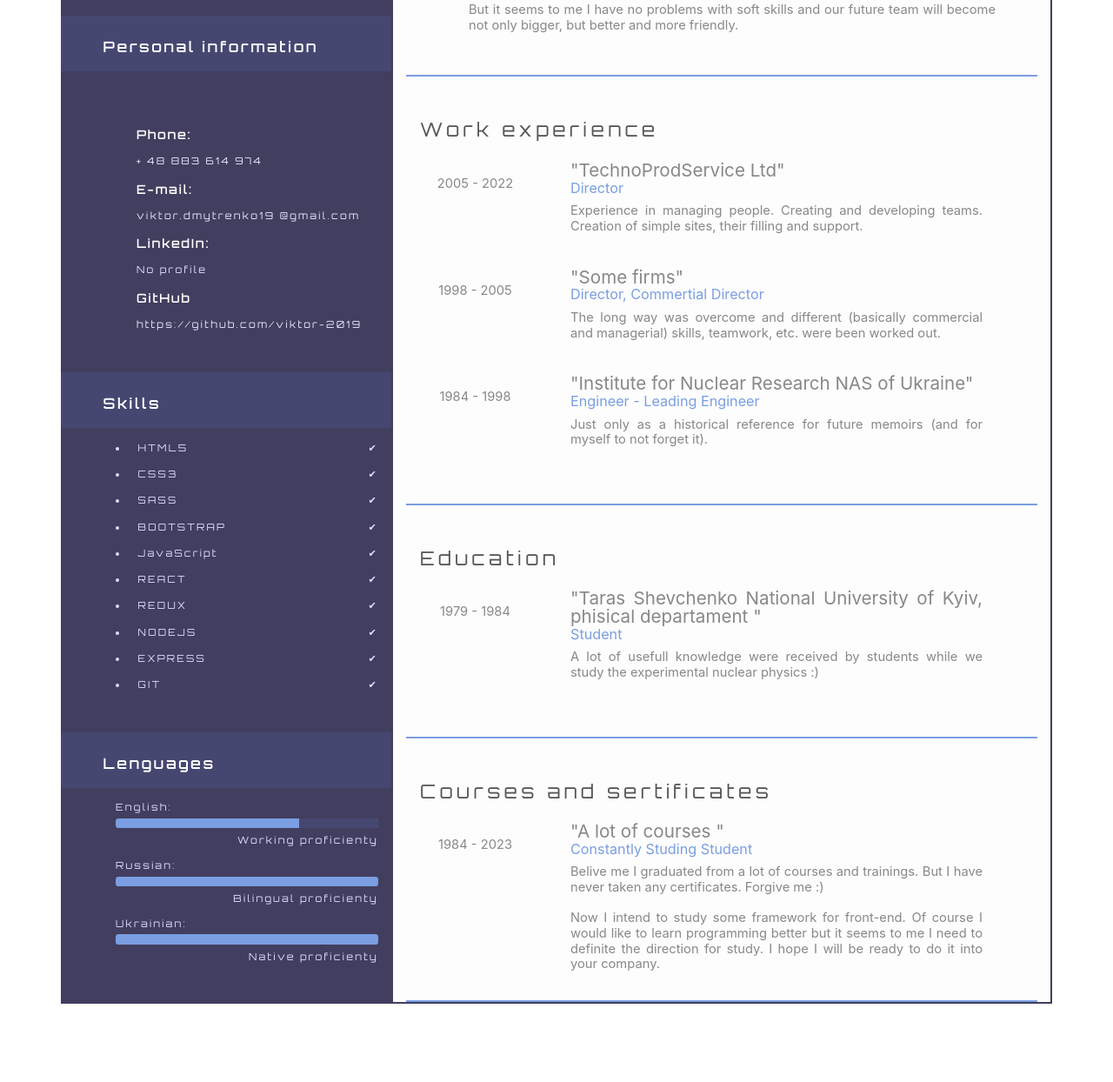
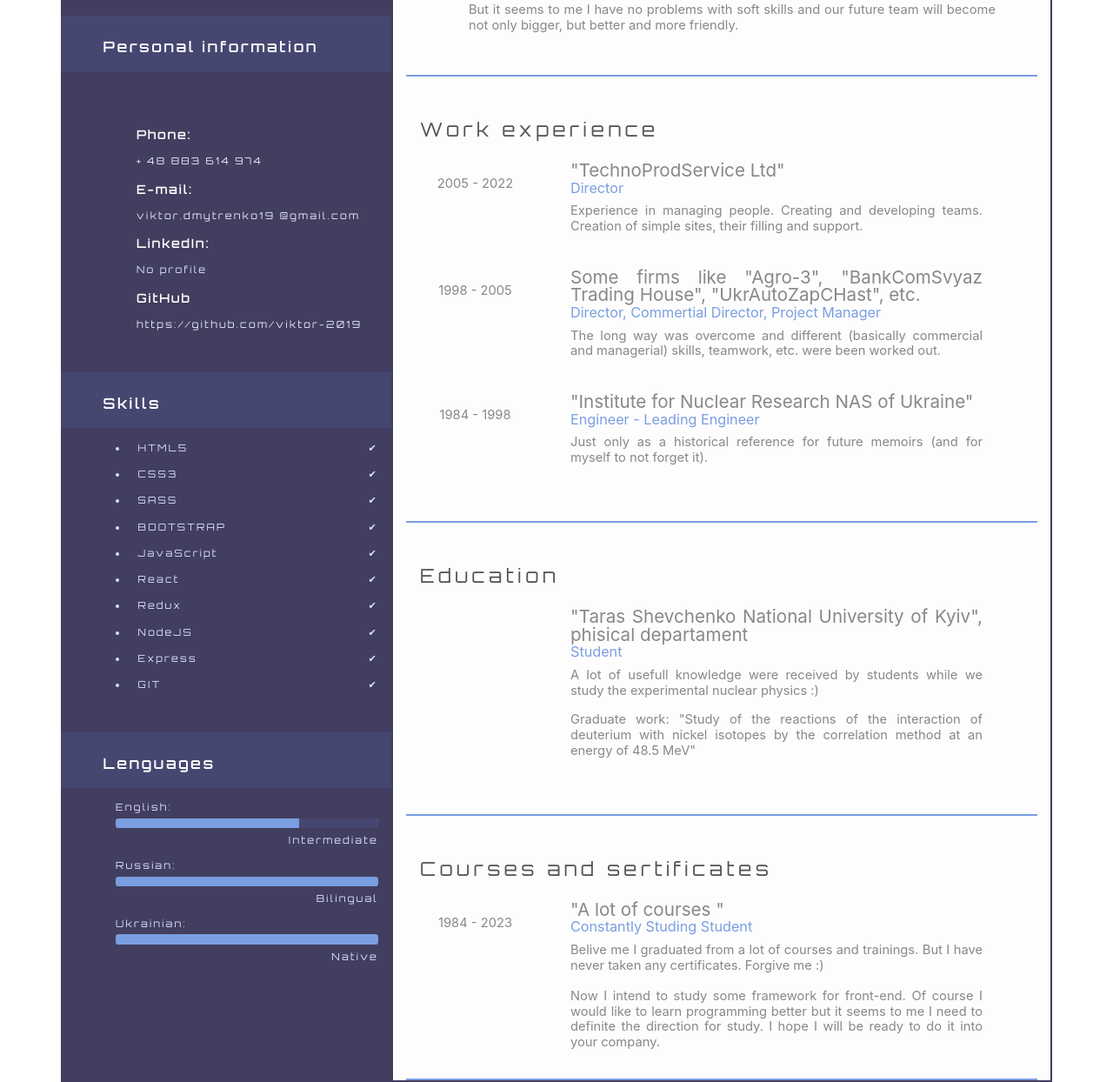
Before and after one commit to viktor-2019/CV2023, a plain HTML site: page index.html in a window 1280 px wide. Shown: the part 328-1572 px from the top of the page at 87% size. Before the commit the page ends 1482 px from the top, so only its background shows below. Drawn offline with nearby package versions, Linux system fonts and the light colour scheme.

Commit message:
errors correction

```diff
--- a/index.html
+++ b/index.html
@@ -1,6 +1,5 @@
 <!DOCTYPE html>
 <html lang="en">
-
 <head>
     <meta charset="utf-8">
     <meta name="viewport" content="width=device-width, initial-scale=1, shrink-to-fit=no">
@@ -68,10 +67,10 @@
                         <li>SASS <span>&#x2714;</span></li>
                         <li>BOOTSTRAP <span>&#x2714;</span></li>
                         <li>JavaScript <span>&#x2714;</span></li>
-                        <li>REACT <span>&#x2714;</span></li>
-                        <li>REDUX <span>&#x2714;</span></li>
-                        <li>NODEJS <span>&#x2714;</span></li>
-                        <li>EXPRESS <span>&#x2714;</span></li>
+                        <li>React <span>&#x2714;</span></li>
+                        <li>Redux <span>&#x2714;</span></li>
+                        <li>NodeJS <span>&#x2714;</span></li>
+                        <li>Express <span>&#x2714;</span></li>
                         <li>GIT <span>&#x2714;</span></li>
                     </ul>
                 </div>
@@ -89,26 +88,26 @@
                     <div class="box-english">
                         <div class="persent-english"></div>
                     </div>
-                    <p class="mt-2 text-right">Working proficienty</p>
+                    <p class="mt-2 text-right">Intermediate</p>
 
                     <p class=""> Russian: </p>
                     <div class="box-english">
 
                     </div>
-                    <p class="mt-2 text-right">Bilingual proficienty</p>
+                    <p class="mt-2 text-right">Bilingual</p>
 
                     <p class=""> Ukrainian: </p>
                     <div class="box-english">
 
                     </div>
-                    <p class="mt-2 text-right">Native proficienty</p>
+                    <p class="mt-2 text-right">Native</p>
                 </div>
             </div>
 
 <!--***************** RIGHT  COLLUMN *******************-->
 
             <div class="col-  col-md-8 right-bar">
-                <h3 class="mt-5 pt-5 ml-3 paragrafs-name ">Summery</h3>
+                <h3 class="mt-5 pt-5 ml-3 paragrafs-name ">Summary</h3>
                 <p class="mt-4 ml-5 pl-4 pr-5 text-justify text-style">
                     <!-- I am a future best Web Developer from Kyiv, Ukraine. Now I am going to work at the best IT-company as a Junior Front End Developer. Of course I hope to increase my programming skills. -->
                     I am looking for a job in a friendly team with
@@ -144,8 +143,8 @@
                     </div>
 
                     <div class="col-8 text-justify text-style">
-                        <span class="company-name">"Some firms" </span> <br>
-                        <span class="position-name">Director, Commertial Director</span>
+                        <span class="company-name">Some firms like "Agro-3", "BankComSvyaz Trading House", "UkrAutoZapCHast", etc. </span> <br>
+                        <span class="position-name">Director, Commertial Director, Project Manager</span>
                         <p class="mt-2">The long way was overcome and different (basically commercial and managerial) skills, teamwork, etc. were been worked out. </p>
                     </div>
                 </div>
@@ -167,13 +166,16 @@
 
                 <div class="row mt-4">
                     <div class="col-3 pt-3 text-center text-style">
-                        <span>1979 - 1984</span>
+                        <span></span>
                     </div>
 
                     <div class="col-8 text-justify text-style">
-                        <span class="company-name">"Taras Shevchenko National University of Kyiv, phisical departament " </span> <br>
+                        <span class="company-name">"Taras Shevchenko National University of Kyiv", phisical departament </span> <br>
                         <span class="position-name">Student </span>
-                        <p class="mt-2"> A lot of usefull knowledge were received by students while we study the experimental nuclear physics :)</p>
+
+                        <p class="mt-2"> A lot of usefull knowledge were received by students while we study the experimental nuclear physics :) <br/>
+                        <p class="mt-2">Graduate work: "Study of the reactions of the interaction of deuterium with nickel isotopes by the correlation method at an energy of 48.5 MeV"</p>
+                        </p>
                     </div>
                 </div>
 
```
Also changed, not shown: 1 other file.
